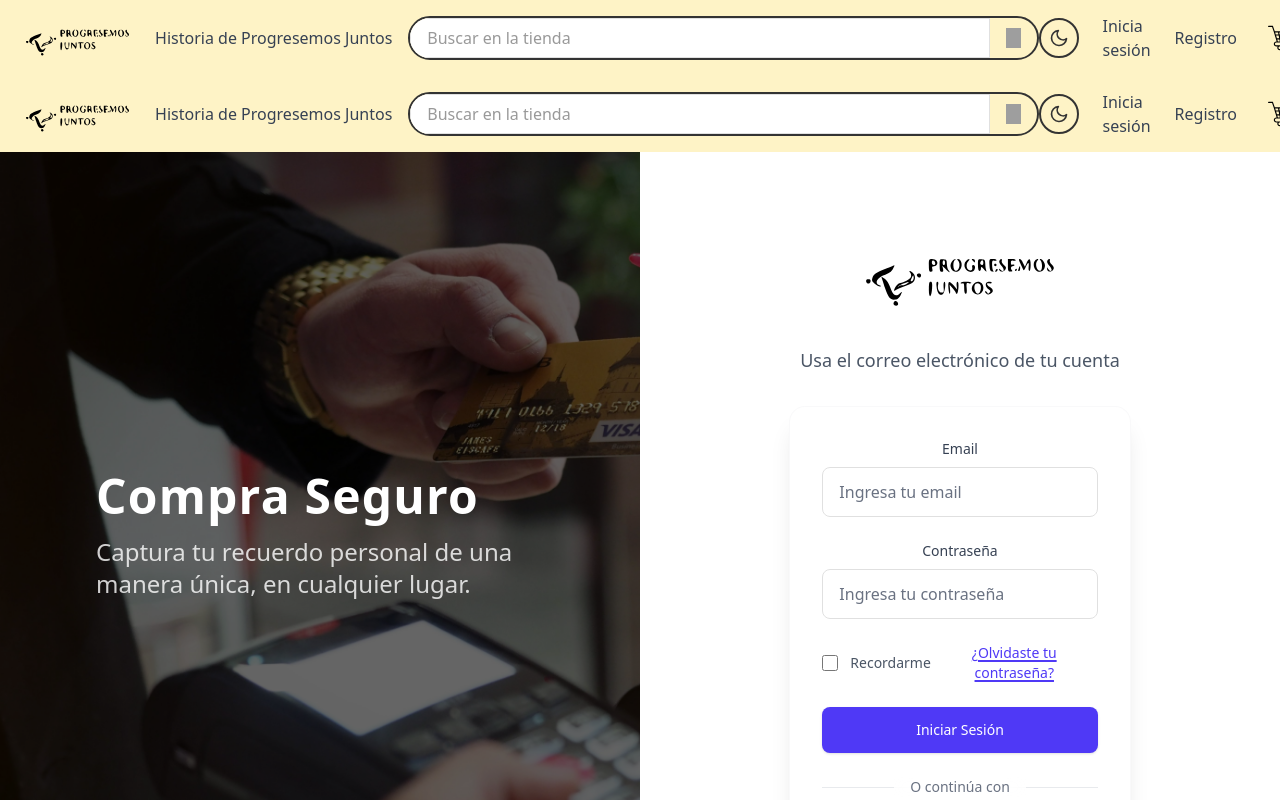
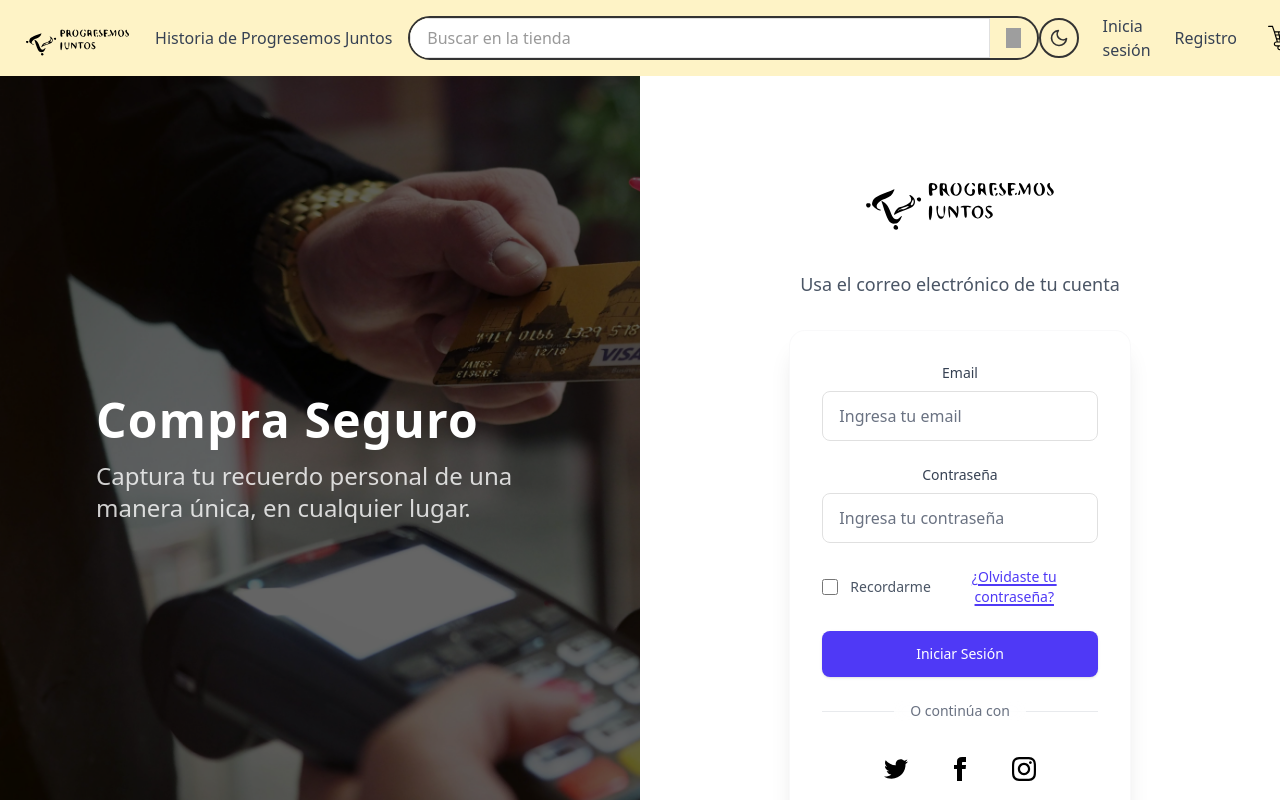
Before and after one commit to RenzoAybar/WebProject, a React (Vite) app: page /login in a window 1280 px wide. Shown: the top 800 px of the page. Built offline with nearby package versions, Linux system fonts and the light colour scheme; grey boxes are pictures that could not be loaded.

Commit message:
eliminacion del bug de duplicacion

```diff
--- a/src/pages/LoginPage.tsx
+++ b/src/pages/LoginPage.tsx
@@ -1,9 +1,8 @@
-import { Navbar } from "../shared/Navbar";
+
 
 export const LoginPage = () => {
     return (
         <>
-            <Navbar />
             <section className="min-h-screen flex items-stretch text-white">
                 {/* Imagen lateral para pantallas grandes */}
                 <div
--- a/src/pages/RegisterPage.tsx
+++ b/src/pages/RegisterPage.tsx
@@ -1,9 +1,8 @@
-import { Navbar } from "../shared/Navbar";
+
 
 export const RegisterPage = () => {
     return (
         <>
-            <Navbar />
             <section className="min-h-screen flex items-stretch text-white">
                 {/* Imagen lateral para pantallas grandes */}
                 <div
```
